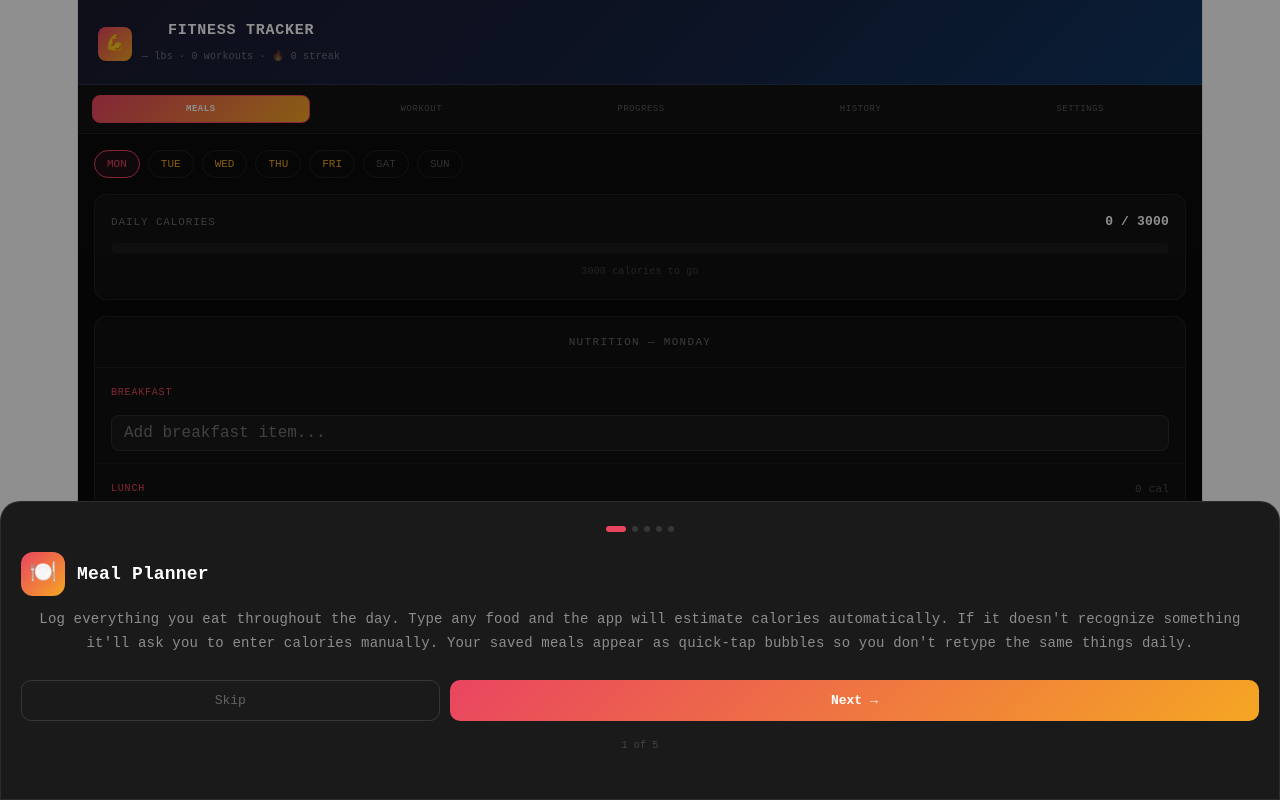
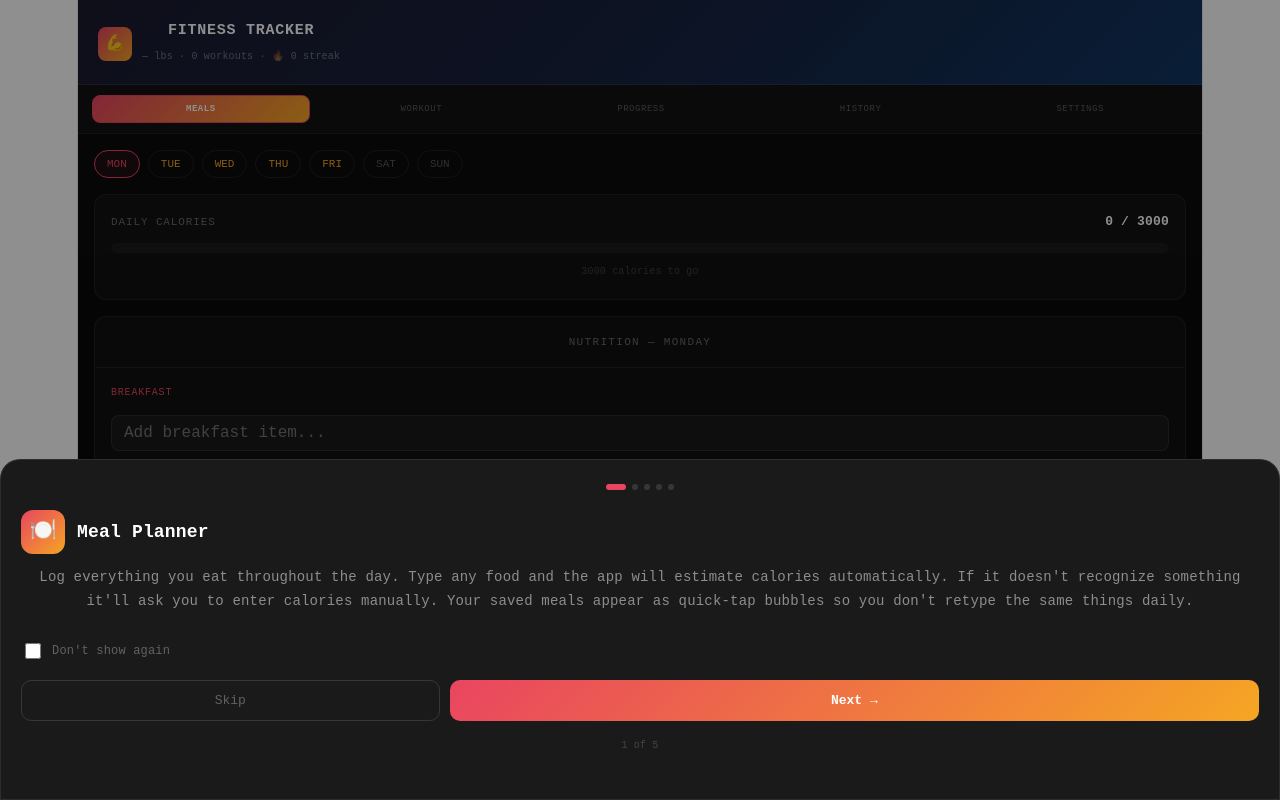
Before and after one commit to AlexSchrader/Fitness-Tracker, a React (Vite) app: page / in a window 1280 px wide. Shown: the top 800 px of the page. Built offline with nearby package versions, Linux system fonts and the light colour scheme.

Commit message:
add dont show again checkbox

```diff
--- a/src/App.jsx
+++ b/src/App.jsx
@@ -574,6 +574,13 @@ export default function FitnessTracker() {
               {currentStep.desc}
             </div>
 
+            {/* Don't show again */}
+            <div style={{ display: "flex", alignItems: "center", gap: "8px", marginBottom: "16px" }}>
+              <input type="checkbox" id="dontShow" onChange={e => { if (e.target.checked) setOnboardingDone(true); }}
+                style={{ width: "16px", height: "16px", cursor: "pointer", accentColor: "#e94560" }} />
+              <label htmlFor="dontShow" style={{ fontSize: "12px", color: "#ffffff50", cursor: "pointer" }}>Don't show again</label>
+            </div>
+
             {/* Buttons */}
             <div style={{ display: "flex", gap: "10px" }}>
               <button onClick={() => setOnboardingDone(true)} style={{ flex: 1, padding: "12px", borderRadius: "10px", border: "1px solid #ffffff20", background: "transparent", color: "#ffffff50", fontSize: "13px", fontFamily: "inherit", cursor: "pointer" }}>
```
